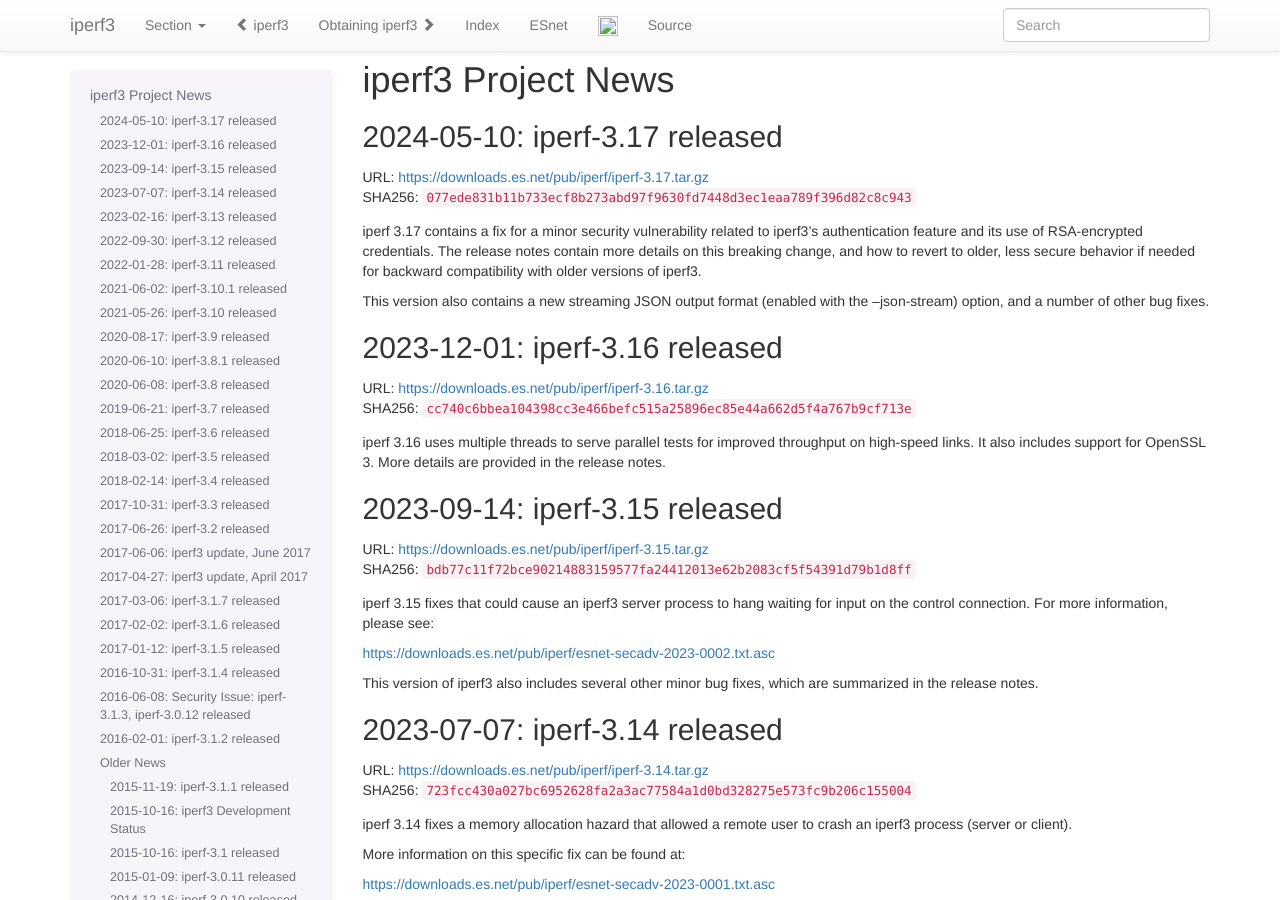
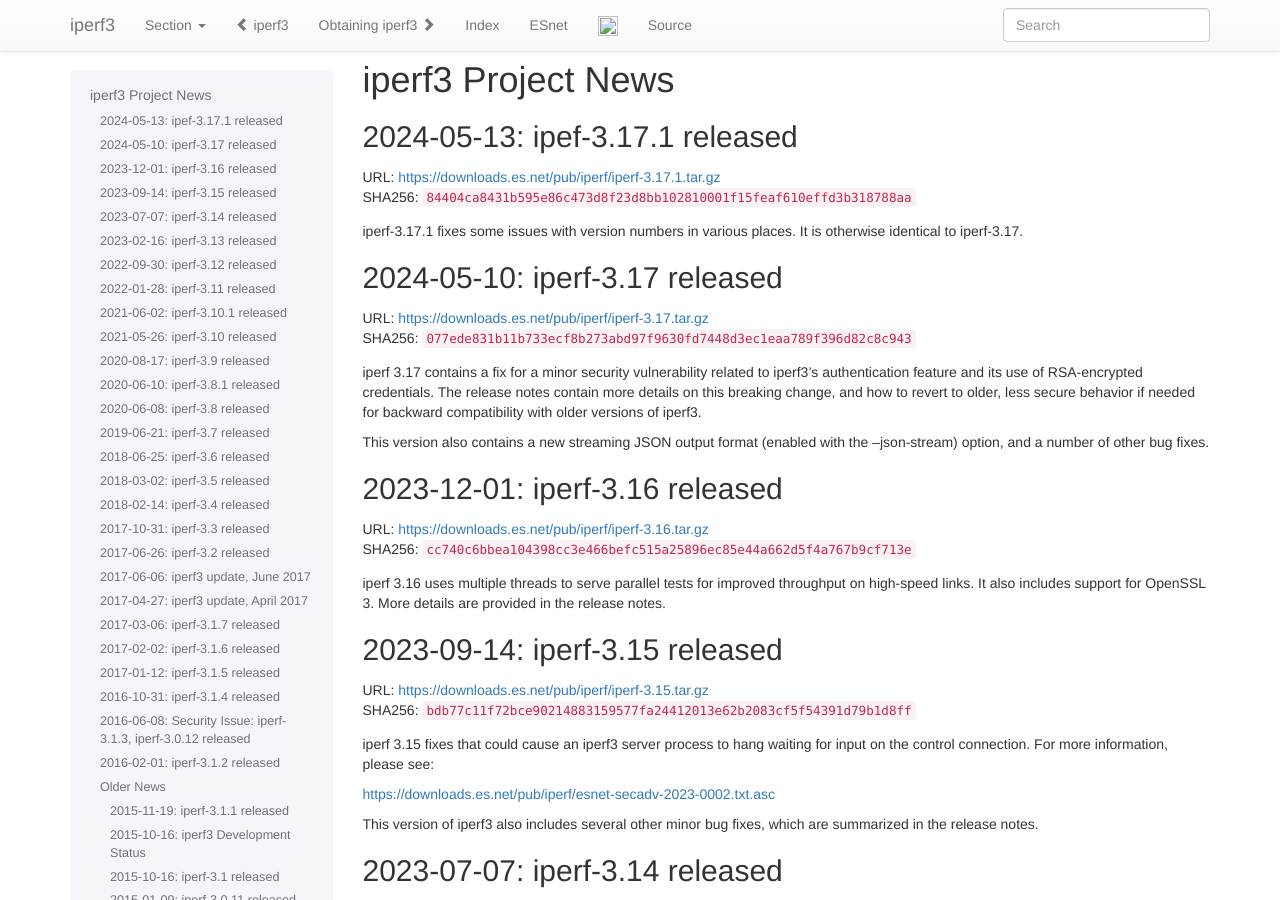
Before and after one commit to esnet/iperf, a Sphinx documentation site: the page built from docs/news.rst, in a window 1280 px wide and 900 px high. Built offline with Sphinx 7.4.7, drawn with Linux system fonts in a browser that asks for light colours; nearby versions of some CDN libraries; library files that are not in the unit come from our copies.

Commit message:
Update for iperf-3.17.1.

```diff
--- a/docs/conf.py
+++ b/docs/conf.py
@@ -52,10 +52,10 @@
 # built documents.
 #
 # The short X.Y version.
-version = '3.17'
+version = '3.17.1'
 # The full version, including alpha/beta/rc tags.
 
-release = '3.17'
+release = '3.17.1'
 
 # The language for content autogenerated by Sphinx. Refer to documentation
 # for a list of supported languages.
--- a/docs/news.rst
+++ b/docs/news.rst
@@ -1,5 +1,15 @@
 iperf3 Project News
 ===================
+
+2024-05-13:  ipef-3.17.1 released
+---------------------------------
+
+| URL:  https://downloads.es.net/pub/iperf/iperf-3.17.1.tar.gz
+| SHA256: ``84404ca8431b595e86c473d8f23d8bb102810001f15feaf610effd3b318788aa``
+
+iperf-3.17.1 fixes some issues with version numbers in various
+places. It is otherwise identical to iperf-3.17.
+
 
 2024-05-10:  iperf-3.17 released
 --------------------------------
```
